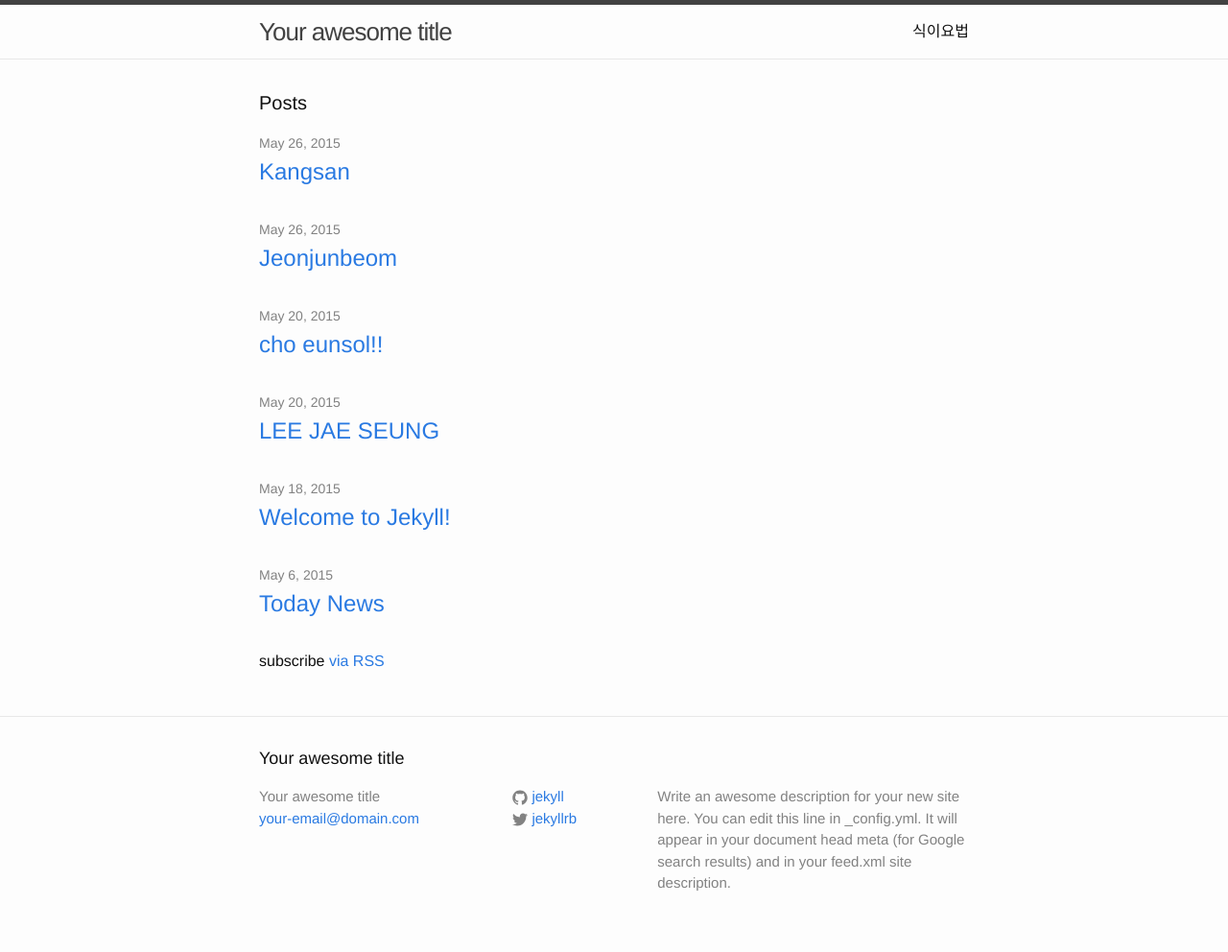
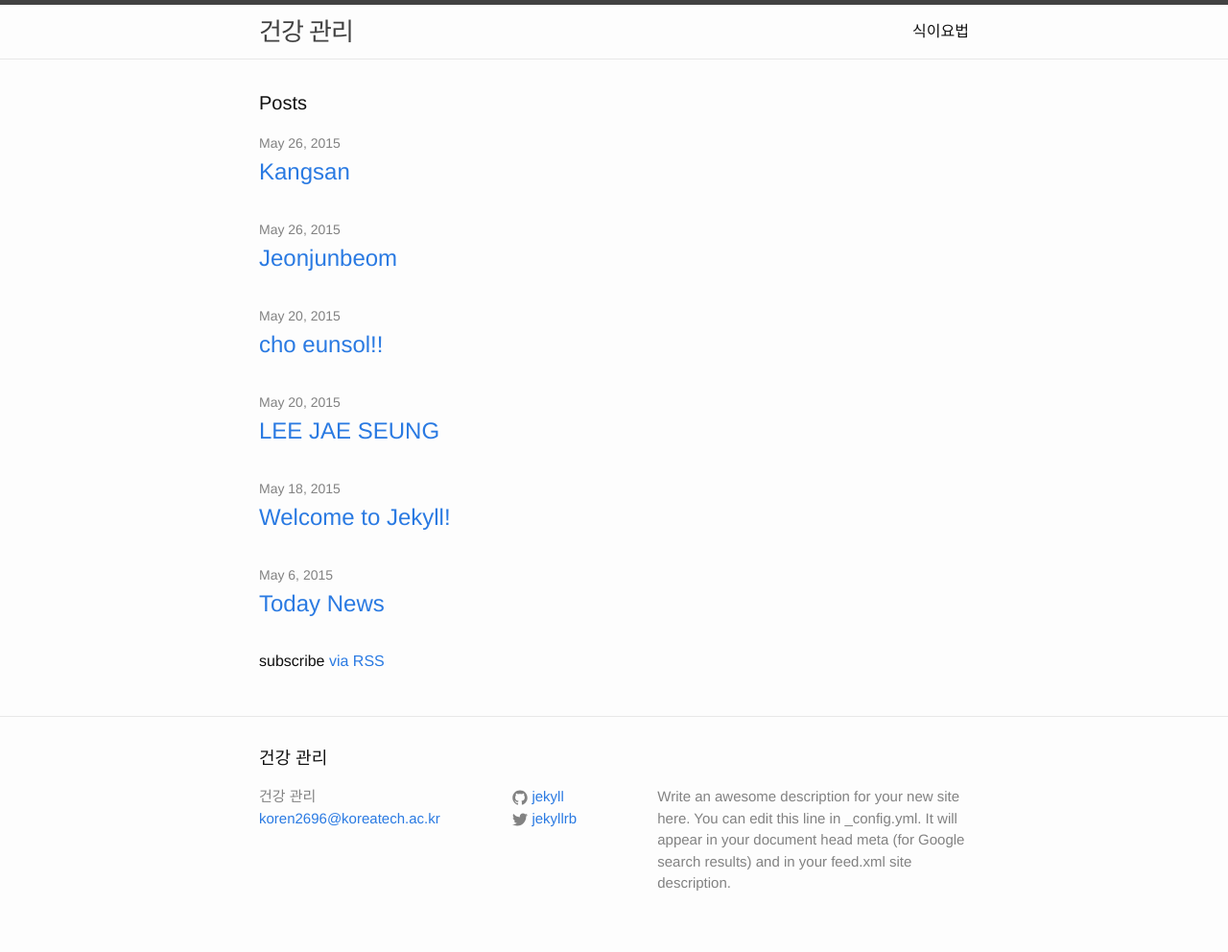
Before and after one commit to choeunsol/choeunsol.github.com, a Jekyll site: the page built from index.html, in a window 1280 px wide. Shown: the whole page at 96% size. Built offline with Jekyll 4.4.1, drawn with Linux system fonts in a browser that asks for light colours.

Commit message:
Update _config.yml

```diff
--- a/_config.yml
+++ b/_config.yml
@@ -1,12 +1,12 @@
 # Site settings
-title: Your awesome title
-email: your-email@domain.com
+title: 건강 관리
+email: koren2696@koreatech.ac.kr
 description: > # this means to ignore newlines until "baseurl:"
   Write an awesome description for your new site here. You can edit this
   line in _config.yml. It will appear in your document head meta (for
   Google search results) and in your feed.xml site description.
 baseurl: "" # the subpath of your site, e.g. /blog/
-url: "http://yourdomain.com" # the base hostname & protocol for your site
+url: "http://choeunsol.github.io" # the base hostname & protocol for your site
 twitter_username: jekyllrb
 github_username:  jekyll
 
```
